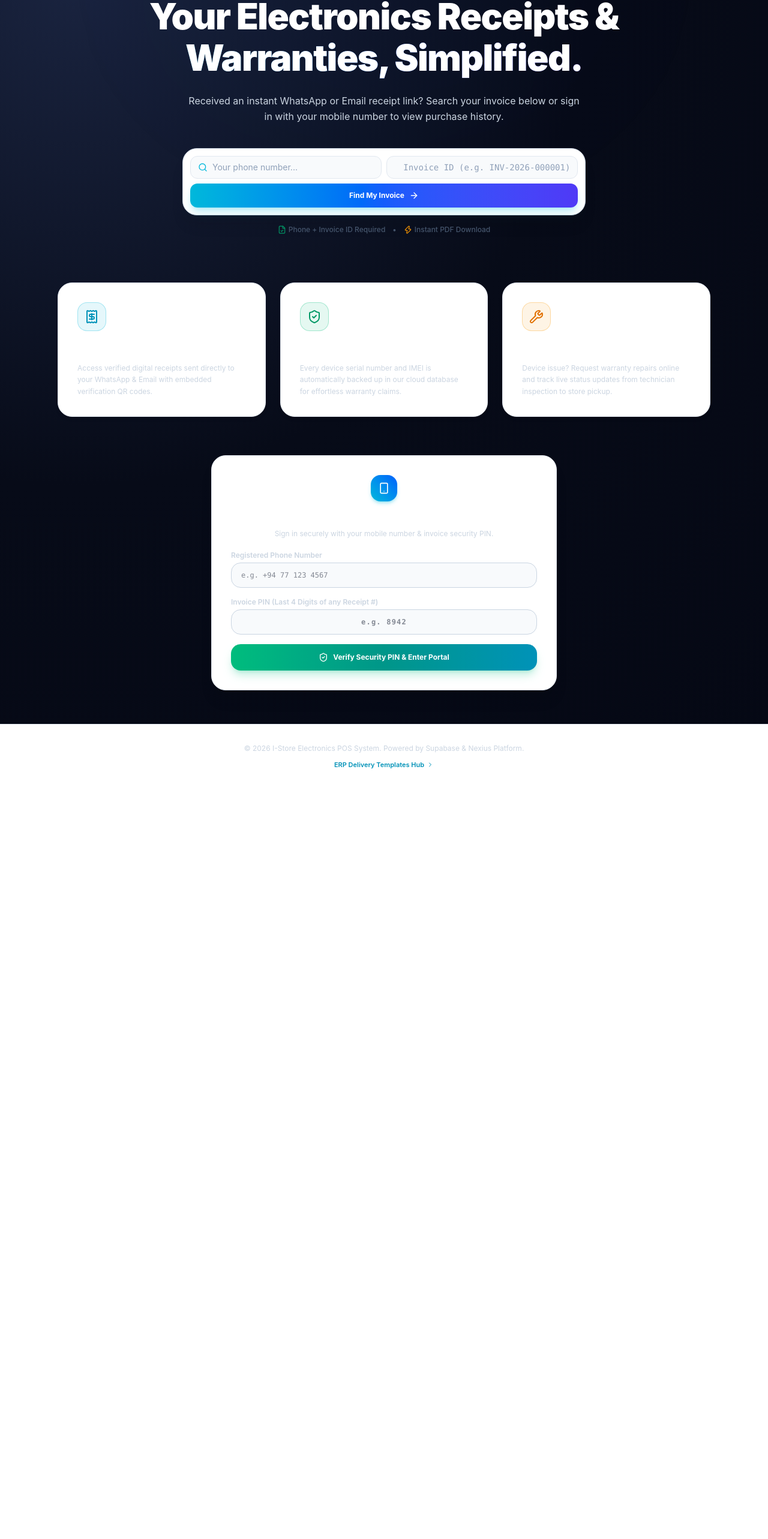
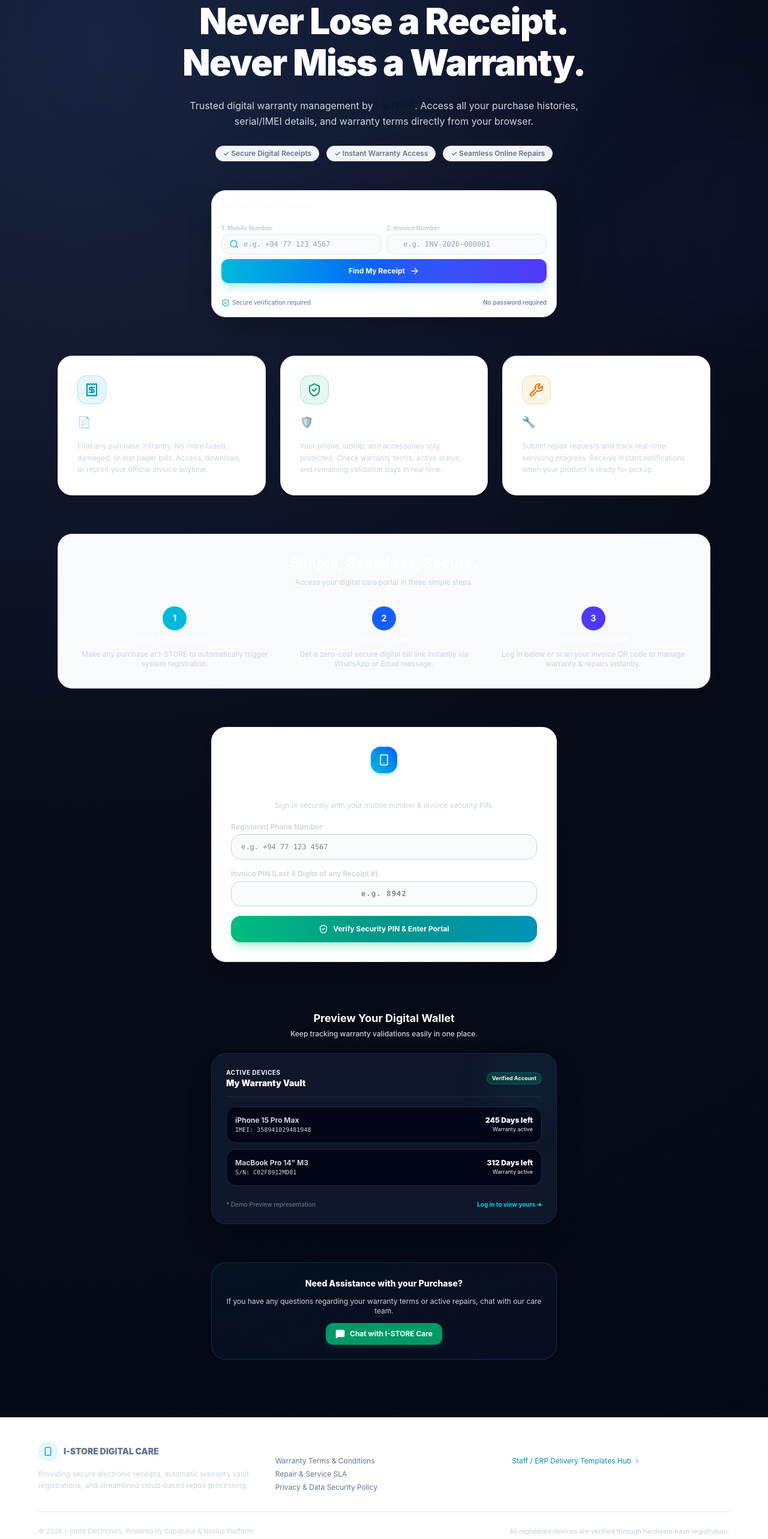
Before and after one commit to SahanPramuditha-Dev/I-Store-Customer-Portal, a React (Vite) app: page / in a window 1280 px wide. Shown: the part 195-2761 px from the top of the page at 60% size. Before the commit the page ends 1510 px from the top, so only its background shows below. Built offline with nearby package versions, Linux system fonts and the light colour scheme.

Commit message:
Redesign: Premium electronics brand landing page, digital wallet preview, simple how-it-works, trust badges, security indicators, and rich footer

```diff
--- a/src/App.tsx
+++ b/src/App.tsx
@@ -19,8 +19,6 @@ import {
   ShieldCheck,
   Search,
   ArrowRight,
-  Zap,
-  FileCheck,
   ReceiptText
 } from 'lucide-react';
 import { supabase } from './supabase';
@@ -170,11 +168,12 @@ function StoreLandingPage({ isDark, toggleTheme }: { isDark: boolean; toggleThem
   return (
     <div className="min-h-screen flex flex-col font-sans selection:bg-cyan-500 selection:text-white transition-colors duration-300 overflow-x-hidden">
 
-      {/* Background Decorative Mesh Orbs */}
-      <div className="fixed top-[-100px] left-1/2 -translate-x-1/2 w-[800px] h-[500px] bg-gradient-to-tr from-cyan-500/10 via-blue-600/10 to-indigo-600/10 rounded-full blur-[140px] pointer-events-none -z-10 dark:opacity-100 opacity-20"></div>
+      {/* Background Decorative Mesh & Circuit Glows */}
+      <div className="fixed top-[-100px] left-1/2 -translate-x-1/2 w-[900px] h-[550px] bg-gradient-to-tr from-cyan-500/10 via-blue-600/10 to-indigo-600/10 rounded-full blur-[150px] pointer-events-none -z-10 dark:opacity-70 opacity-30"></div>
+      <div className="fixed top-[400px] right-[-10%] w-[350px] h-[350px] bg-indigo-500/5 rounded-full blur-[100px] pointer-events-none -z-10"></div>
 
       {/* Responsive Navbar */}
-      <header className="border-b border-slate-300 dark:border-slate-800 bg-white/95 dark:bg-slate-950/80 backdrop-blur-2xl sticky top-0 z-50 px-4 md:px-8 py-3.5 shadow-sm">
+      <header className="border-b border-slate-200 dark:border-slate-800 bg-white/80 dark:bg-slate-950/80 backdrop-blur-2xl sticky top-0 z-50 px-4 md:px-8 py-3.5 shadow-sm">
         <div className="max-w-6xl mx-auto flex items-center justify-between">
           <div className="flex items-center space-x-2.5 sm:space-x-3">
             <div className="bg-gradient-to-tr from-cyan-500 via-blue-600 to-indigo-600 p-2.5 sm:p-3 rounded-2xl text-white shadow-lg shadow-cyan-500/25 shrink-0">
@@ -200,52 +199,66 @@ function StoreLandingPage({ isDark, toggleTheme }: { isDark: boolean; toggleThem
       </header>
 
       {/* Hero Section */}
-      <main className="flex-1 max-w-6xl mx-auto w-full px-4 sm:px-6 md:px-8 py-8 md:py-14 space-y-12 md:space-y-16">
+      <main className="flex-1 max-w-6xl mx-auto w-full px-4 sm:px-6 md:px-8 py-8 md:py-16 space-y-16">
 
         {/* Main Hero Header */}
         <div className="text-center max-w-4xl mx-auto space-y-4 sm:space-y-6">
           <div className="inline-flex items-center space-x-2 bg-cyan-500/10 border border-cyan-500/30 px-3.5 py-1.5 rounded-full text-xs font-bold text-cyan-800 dark:text-cyan-400 shadow-sm">
             <Sparkles className="w-4 h-4 text-cyan-600 dark:text-cyan-400" />
-            <span>Digital Smart Receipt & Warranty Platform</span>
+            <span>Official Customer Service Portal</span>
           </div>
 
           <h1 className="text-3xl sm:text-5xl md:text-6xl font-black text-slate-900 dark:text-white tracking-tight leading-[1.15]">
-            Your Electronics Receipts & <br className="hidden sm:inline" />
+            Never Lose a Receipt.<br className="hidden sm:inline" />
             <span className="bg-gradient-to-r from-cyan-600 via-blue-600 to-indigo-600 dark:from-cyan-400 dark:via-blue-500 dark:to-indigo-500 bg-clip-text text-transparent">
-              Warranties, Simplified.
+              Never Miss a Warranty.
             </span>
           </h1>
 
-          <p className="text-xs sm:text-sm md:text-base text-slate-700 dark:text-slate-400 max-w-2xl mx-auto leading-relaxed px-2">
-            Received an instant WhatsApp or Email receipt link? Search your invoice below or sign in with your mobile number to view purchase history.
+          <p className="text-xs sm:text-sm md:text-base text-slate-600 dark:text-slate-400 max-w-2xl mx-auto leading-relaxed px-2">
+            Trusted digital warranty management by <strong className="text-slate-900 dark:text-slate-200">I-STORE</strong>.
+            Access all your purchase histories, serial/IMEI details, and warranty terms directly from your browser.
           </p>
 
-          {/* Secure Two-Field Invoice Search */}
-          <div className="max-w-2xl mx-auto pt-2 sm:pt-4">
-            <form
-              onSubmit={handleSearch}
-              className="bg-white dark:bg-slate-900 border border-slate-300 dark:border-slate-800 p-3 rounded-2xl sm:rounded-3xl shadow-xl space-y-2"
-            >
-              <div className="flex flex-col sm:flex-row gap-2">
-                <div className="flex items-center flex-1 bg-slate-50 dark:bg-slate-950 border border-slate-200 dark:border-slate-800 rounded-xl px-3 py-2">
+          <div className="flex flex-wrap justify-center gap-3 pt-1 text-[11px] sm:text-xs text-slate-500 font-semibold">
+            <span className="bg-slate-100 dark:bg-slate-900 px-3 py-1 rounded-full border border-slate-200 dark:border-slate-800/80">✓ Secure Digital Receipts</span>
+            <span className="bg-slate-100 dark:bg-slate-900 px-3 py-1 rounded-full border border-slate-200 dark:border-slate-800/80">✓ Instant Warranty Access</span>
+            <span className="bg-slate-100 dark:bg-slate-900 px-3 py-1 rounded-full border border-slate-200 dark:border-slate-800/80">✓ Seamless Online Repairs</span>
+          </div>
+
+          {/* Secure Dual-Field Search Box */}
+          <div className="max-w-xl mx-auto pt-4 sm:pt-6">
+            <div className="bg-white dark:bg-slate-900 border border-slate-300 dark:border-slate-800 p-4 rounded-3xl shadow-2xl space-y-3 relative">
+              <div className="text-left pb-1">
+                <span className="text-[11px] font-bold text-slate-500 uppercase tracking-wider block">Search your purchase</span>
+              </div>
+              <form onSubmit={handleSearch} className="space-y-2">
+                <div className="grid grid-cols-1 sm:grid-cols-2 gap-2 text-left">
+                  <div className="space-y-1">
+                    <label className="text-[10px] font-extrabold text-slate-600 dark:text-slate-400">1. Mobile Number</label>
+                    <div className="flex items-center bg-slate-50 dark:bg-slate-950 border border-slate-200 dark:border-slate-800 rounded-xl px-3 py-2">
                       <Search className="w-4 h-4 text-cyan-500 shrink-0 mr-2" />
                       <input
                         type="tel"
                         value={phoneLogin}
                         onChange={(e) => setPhoneLogin(e.target.value)}
-                    placeholder="Your phone number..."
-                    className="w-full bg-transparent border-none text-xs sm:text-sm text-slate-900 dark:text-white focus:outline-none placeholder:text-slate-400"
+                        placeholder="e.g. +94 77 123 4567"
+                        className="w-full bg-transparent border-none text-xs text-slate-900 dark:text-white focus:outline-none placeholder:text-slate-400 font-mono"
                       />
                     </div>
-                <div className="flex items-center flex-1 bg-slate-50 dark:bg-slate-950 border border-slate-200 dark:border-slate-800 rounded-xl px-3 py-2">
+                  </div>
+                  <div className="space-y-1">
+                    <label className="text-[10px] font-extrabold text-slate-600 dark:text-slate-400">2. Invoice Number</label>
+                    <div className="flex items-center bg-slate-50 dark:bg-slate-950 border border-slate-200 dark:border-slate-800 rounded-xl px-3 py-2">
                       <span className="text-xs text-slate-400 shrink-0 mr-2 font-mono">#</span>
                       <input
                         type="text"
                         value={searchId}
                         onChange={(e) => setSearchId(e.target.value)}
-                    placeholder="Invoice ID (e.g. INV-2026-000001)..."
-                    className="w-full bg-transparent border-none text-xs sm:text-sm text-slate-900 dark:text-white focus:outline-none placeholder:text-slate-400 font-mono"
+                        placeholder="e.g. INV-2026-000001"
+                        className="w-full bg-transparent border-none text-xs text-slate-900 dark:text-white focus:outline-none placeholder:text-slate-400 font-mono"
                       />
+                    </div>
                   </div>
                 </div>
                 <button
@@ -253,64 +266,86 @@ function StoreLandingPage({ isDark, toggleTheme }: { isDark: boolean; toggleThem
                   disabled={loading}
                   className="w-full px-6 py-3 bg-gradient-to-r from-cyan-500 via-blue-600 to-indigo-600 hover:opacity-95 text-white font-bold rounded-xl text-xs flex items-center justify-center space-x-2 shadow-lg shadow-cyan-500/25 transition active:scale-95"
                 >
-                <span>{loading ? 'Searching...' : 'Find My Invoice'}</span>
+                  <span>{loading ? 'Searching...' : 'Find My Receipt'}</span>
                   <ArrowRight className="w-4 h-4" />
                 </button>
               </form>
 
               {searchError && (
-              <p className="text-xs text-rose-600 dark:text-rose-400 font-semibold mt-2">{searchError}</p>
+                <p className="text-xs text-rose-600 dark:text-rose-400 font-semibold mt-1 text-left">{searchError}</p>
               )}
 
-            <div className="flex flex-wrap items-center justify-center gap-3 text-[11px] sm:text-xs text-slate-600 dark:text-slate-400 mt-4 font-medium">
-              <span className="flex items-center space-x-1">
-                <FileCheck className="w-3.5 h-3.5 text-emerald-600 dark:text-emerald-400" />
-                <span>Phone + Invoice ID Required</span>
+              <div className="border-t border-slate-100 dark:border-slate-800/80 pt-3 flex items-center justify-between text-[10px] text-slate-500">
+                <span className="flex items-center">
+                  <ShieldCheck className="w-3.5 h-3.5 text-emerald-500 mr-1" />
+                  Secure verification required
                 </span>
-              <span>•</span>
-              <span className="flex items-center space-x-1">
-                <Zap className="w-3.5 h-3.5 text-amber-500" />
-                <span>Instant PDF Download</span>
-              </span>
+                <span className="font-medium text-cyan-500">No password required</span>
+              </div>
             </div>
           </div>
         </div>
 
-        {/* Feature Cards Grid - High Contrast Light Mode */}
-        <div className="grid grid-cols-1 md:grid-cols-3 gap-4 sm:gap-6 pt-4">
-          <div className="bg-white dark:bg-slate-900 border border-slate-200 dark:border-slate-800 p-6 sm:p-8 rounded-3xl space-y-3 shadow-md hover:shadow-xl transition-all">
+        {/* 3 Real-World Benefit Feature Cards */}
+        <div className="grid grid-cols-1 md:grid-cols-3 gap-6">
+          <div className="bg-white dark:bg-slate-900 border border-slate-200 dark:border-slate-800 p-6 sm:p-8 rounded-3xl space-y-4 shadow-md hover:shadow-xl transition-all">
             <div className="w-12 h-12 rounded-2xl bg-cyan-500/10 border border-cyan-500/30 flex items-center justify-center text-cyan-600 dark:text-cyan-400">
               <Receipt className="w-6 h-6" />
             </div>
-            <h3 className="font-bold text-lg sm:text-xl text-slate-900 dark:text-white">Instant Smart Receipts</h3>
+            <h3 className="font-bold text-lg text-slate-900 dark:text-white">📄 Digital Receipts</h3>
             <p className="text-xs text-slate-600 dark:text-slate-400 leading-relaxed">
-              Access verified digital receipts sent directly to your WhatsApp & Email with embedded verification QR codes.
+              Find any purchase instantly. No more faded, damaged, or lost paper bills. Access, download, or reprint your official invoice anytime.
             </p>
           </div>
 
-          <div className="bg-white dark:bg-slate-900 border border-slate-200 dark:border-slate-800 p-6 sm:p-8 rounded-3xl space-y-3 shadow-md hover:shadow-xl transition-all">
+          <div className="bg-white dark:bg-slate-900 border border-slate-200 dark:border-slate-800 p-6 sm:p-8 rounded-3xl space-y-4 shadow-md hover:shadow-xl transition-all">
             <div className="w-12 h-12 rounded-2xl bg-emerald-500/10 border border-emerald-500/30 flex items-center justify-center text-emerald-600 dark:text-emerald-400">
               <ShieldCheck className="w-6 h-6" />
             </div>
-            <h3 className="font-bold text-lg sm:text-xl text-slate-900 dark:text-white">Automated Warranty Vault</h3>
+            <h3 className="font-bold text-lg text-slate-900 dark:text-white">🛡️ Warranty Vault</h3>
             <p className="text-xs text-slate-600 dark:text-slate-400 leading-relaxed">
-              Every device serial number and IMEI is automatically backed up in our cloud database for effortless warranty claims.
+              Your phone, laptop, and accessories stay protected. Check warranty terms, active status, and remaining validation days in real time.
             </p>
           </div>
 
-          <div className="bg-white dark:bg-slate-900 border border-slate-200 dark:border-slate-800 p-6 sm:p-8 rounded-3xl space-y-3 shadow-md hover:shadow-xl transition-all">
+          <div className="bg-white dark:bg-slate-900 border border-slate-200 dark:border-slate-800 p-6 sm:p-8 rounded-3xl space-y-4 shadow-md hover:shadow-xl transition-all">
             <div className="w-12 h-12 rounded-2xl bg-amber-500/10 border border-amber-500/30 flex items-center justify-center text-amber-600 dark:text-amber-400">
               <Wrench className="w-6 h-6" />
             </div>
-            <h3 className="font-bold text-lg sm:text-xl text-slate-900 dark:text-white">Real-Time Repair Claims</h3>
+            <h3 className="font-bold text-lg text-slate-900 dark:text-white">🔧 Easy Repairs</h3>
             <p className="text-xs text-slate-600 dark:text-slate-400 leading-relaxed">
-              Device issue? Request warranty repairs online and track live status updates from technician inspection to store pickup.
+              Submit repair requests and track real-time servicing progress. Receive instant notifications when your product is ready for pickup.
             </p>
           </div>
         </div>
 
-        {/* Self-Service Sign-In Box - Zero-Cost PIN Verification */}
-        <div className="bg-white dark:bg-slate-900 border border-slate-200 dark:border-slate-800 rounded-3xl p-6 sm:p-8 shadow-xl max-w-xl mx-auto space-y-5">
+        {/* How It Works Section */}
+        <div className="space-y-8 bg-slate-50 dark:bg-slate-900/40 p-8 rounded-3xl border border-slate-200 dark:border-slate-800/80">
+          <div className="text-center space-y-2">
+            <h2 className="text-2xl font-extrabold text-slate-900 dark:text-white">Simple, Seamless, Secure.</h2>
+            <p className="text-xs text-slate-500 dark:text-slate-400">Access your digital care portal in three simple steps.</p>
+          </div>
+          <div className="grid grid-cols-1 sm:grid-cols-3 gap-6 text-center">
+            <div className="space-y-2">
+              <div className="w-10 h-10 bg-cyan-500 text-white rounded-full flex items-center justify-center font-bold mx-auto text-sm">1</div>
+              <h4 className="font-bold text-xs text-slate-900 dark:text-white uppercase tracking-wider">Buy Your Device</h4>
+              <p className="text-xs text-slate-500 dark:text-slate-400">Make any purchase at I-STORE to automatically trigger system registration.</p>
+            </div>
+            <div className="space-y-2">
+              <div className="w-10 h-10 bg-blue-600 text-white rounded-full flex items-center justify-center font-bold mx-auto text-sm">2</div>
+              <h4 className="font-bold text-xs text-slate-900 dark:text-white uppercase tracking-wider">Receive Link</h4>
+              <p className="text-xs text-slate-500 dark:text-slate-400">Get a zero-cost secure digital bill link instantly via WhatsApp or Email message.</p>
+            </div>
+            <div className="space-y-2">
+              <div className="w-10 h-10 bg-indigo-600 text-white rounded-full flex items-center justify-center font-bold mx-auto text-sm">3</div>
+              <h4 className="font-bold text-xs text-slate-900 dark:text-white uppercase tracking-wider">Access Anytime</h4>
+              <p className="text-xs text-slate-500 dark:text-slate-400">Log in below or scan your invoice QR code to manage warranty & repairs instantly.</p>
+            </div>
+          </div>
+        </div>
+
+        {/* Customer Self-Service Portal Login */}
+        <div id="customer-portal" className="bg-white dark:bg-slate-900 border border-slate-200 dark:border-slate-800 rounded-3xl p-6 sm:p-8 shadow-xl max-w-xl mx-auto space-y-5">
           <div className="text-center space-y-1.5">
             <div className="w-11 h-11 bg-gradient-to-tr from-cyan-500 to-blue-600 rounded-2xl flex items-center justify-center mx-auto text-white shadow-md shadow-cyan-500/30 mb-2">
               <Smartphone className="w-5 h-5" />
@@ -394,16 +429,106 @@ function StoreLandingPage({ isDark, toggleTheme }: { isDark: boolean; toggleThem
             </div>
           )}
         </div>
+
+        {/* Dashboard / Wallet Preview Section */}
+        <div className="max-w-4xl mx-auto space-y-6 pt-4">
+          <div className="text-center space-y-1">
+            <h3 className="text-lg font-bold text-slate-900 dark:text-white">Preview Your Digital Wallet</h3>
+            <p className="text-xs text-slate-500 dark:text-slate-400 font-medium">Keep tracking warranty validations easily in one place.</p>
+          </div>
+          <div className="bg-slate-900 text-white rounded-3xl p-6 border border-slate-800 shadow-2xl max-w-xl mx-auto space-y-4 font-sans relative overflow-hidden">
+            <div className="absolute top-0 right-0 w-24 h-24 bg-cyan-500/10 rounded-full blur-2xl"></div>
+            <div className="flex items-center justify-between border-b border-slate-800 pb-3">
+              <div>
+                <span className="text-[10px] uppercase tracking-wider text-slate-400 font-bold block">Active Devices</span>
+                <h4 className="font-black text-sm text-cyan-400">My Warranty Vault</h4>
+              </div>
+              <span className="text-[9px] bg-emerald-500/20 text-emerald-400 px-2 py-0.5 rounded-full font-bold border border-emerald-500/30">Verified Account</span>
+            </div>
+
+            <div className="space-y-2.5">
+              <div className="bg-slate-950 p-3.5 rounded-2xl border border-slate-800/80 flex items-center justify-between">
+                <div>
+                  <p className="text-xs font-bold">iPhone 15 Pro Max</p>
+                  <p className="text-[10px] text-slate-500 font-mono">IMEI: 358941029481948</p>
+                </div>
+                <div className="text-right">
+                  <span className="text-xs font-black text-cyan-400 block">245 Days left</span>
+                  <span className="text-[9px] text-slate-500 block">Warranty active</span>
+                </div>
+              </div>
+
+              <div className="bg-slate-950 p-3.5 rounded-2xl border border-slate-800/80 flex items-center justify-between">
+                <div>
+                  <p className="text-xs font-bold">MacBook Pro 14" M3</p>
+                  <p className="text-[10px] text-slate-500 font-mono">S/N: C02F8912MD81</p>
+                </div>
+                <div className="text-right">
+                  <span className="text-xs font-black text-cyan-400 block">312 Days left</span>
+                  <span className="text-[9px] text-slate-500 block">Warranty active</span>
+                </div>
+              </div>
+            </div>
+
+            <div className="pt-2 flex items-center justify-between text-[10px] text-slate-500 font-medium">
+              <span>* Demo Preview representation</span>
+              <a href="#customer-portal" className="text-cyan-400 font-bold hover:underline">Log in to view yours ➔</a>
+            </div>
+          </div>
+        </div>
+
+        {/* Support Call to Action */}
+        <div className="max-w-xl mx-auto bg-gradient-to-br from-cyan-500/5 to-indigo-500/5 border border-cyan-500/20 rounded-3xl p-6 text-center space-y-3">
+          <h4 className="font-extrabold text-sm text-slate-900 dark:text-white">Need Assistance with your Purchase?</h4>
+          <p className="text-xs text-slate-600 dark:text-slate-400">If you have any questions regarding your warranty terms or active repairs, chat with our care team.</p>
+          <a
+            href="https://wa.me/94771234567"
+            target="_blank"
+            rel="noopener noreferrer"
+            className="inline-flex items-center space-x-2 bg-emerald-600 hover:bg-emerald-700 text-white font-bold text-xs px-4 py-2.5 rounded-xl transition shadow-md shadow-emerald-600/20"
+          >
+            <MessageSquare className="w-4 h-4 fill-white" />
+            <span>Chat with I-STORE Care</span>
+          </a>
+        </div>
+
       </main>
 
       {/* Footer */}
-      <footer className="border-t border-slate-200 dark:border-slate-800 bg-white dark:bg-slate-950/80 text-center py-6 sm:py-8 text-xs text-slate-500 space-y-3">
-        <p>© 2026 I-Store Electronics POS System. Powered by Supabase & Nexius Platform.</p>
-        <div className="flex justify-center items-center space-x-4 text-[11px] font-semibold">
+      <footer className="border-t border-slate-200 dark:border-slate-800 bg-white dark:bg-slate-950/80 text-slate-500 py-10 px-6 mt-8">
+        <div className="max-w-6xl mx-auto grid grid-cols-1 md:grid-cols-3 gap-8 text-xs pb-8 border-b border-slate-200 dark:border-slate-900">
+          <div className="space-y-3">
+            <div className="flex items-center space-x-2.5">
+              <div className="bg-cyan-500/10 p-2 rounded-xl text-cyan-600">
+                <Smartphone className="w-4 h-4" />
+              </div>
+              <span className="font-black text-sm text-slate-900 dark:text-white">I-STORE DIGITAL CARE</span>
+            </div>
+            <p className="leading-relaxed">Providing secure electronic receipts, automatic warranty vault registrations, and streamlined cloud-based repair processing.</p>
+          </div>
+          <div className="space-y-2">
+            <h4 className="font-bold text-slate-900 dark:text-white uppercase tracking-wider">Quick Policies</h4>
+            <ul className="space-y-1.5">
+              <li><a href="#" className="hover:underline">Warranty Terms & Conditions</a></li>
+              <li><a href="#" className="hover:underline">Repair & Service SLA</a></li>
+              <li><a href="#" className="hover:underline">Privacy & Data Security Policy</a></li>
+            </ul>
+          </div>
+          <div className="space-y-2">
+            <h4 className="font-bold text-slate-900 dark:text-white uppercase tracking-wider">Internal Access</h4>
+            <ul className="space-y-1.5">
+              <li>
                 <Link to="/demo-hub" className="text-cyan-600 dark:text-cyan-400 hover:underline flex items-center space-x-1">
-            <span>ERP Delivery Templates Hub</span>
+                  <span>Staff / ERP Delivery Templates Hub</span>
                   <ChevronRight className="w-3 h-3" />
                 </Link>
+              </li>
+            </ul>
+          </div>
+        </div>
+        <div className="max-w-6xl mx-auto pt-6 flex flex-col sm:flex-row items-center justify-between text-[11px] gap-3">
+          <p>© 2026 I-Store Electronics. Powered by Supabase & Nexius Platform.</p>
+          <p className="font-medium text-slate-400">All registered devices are verified through hardware hash registration.</p>
         </div>
       </footer>
     </div>
```
Lines whose indentation alone changed are shown as unchanged.
